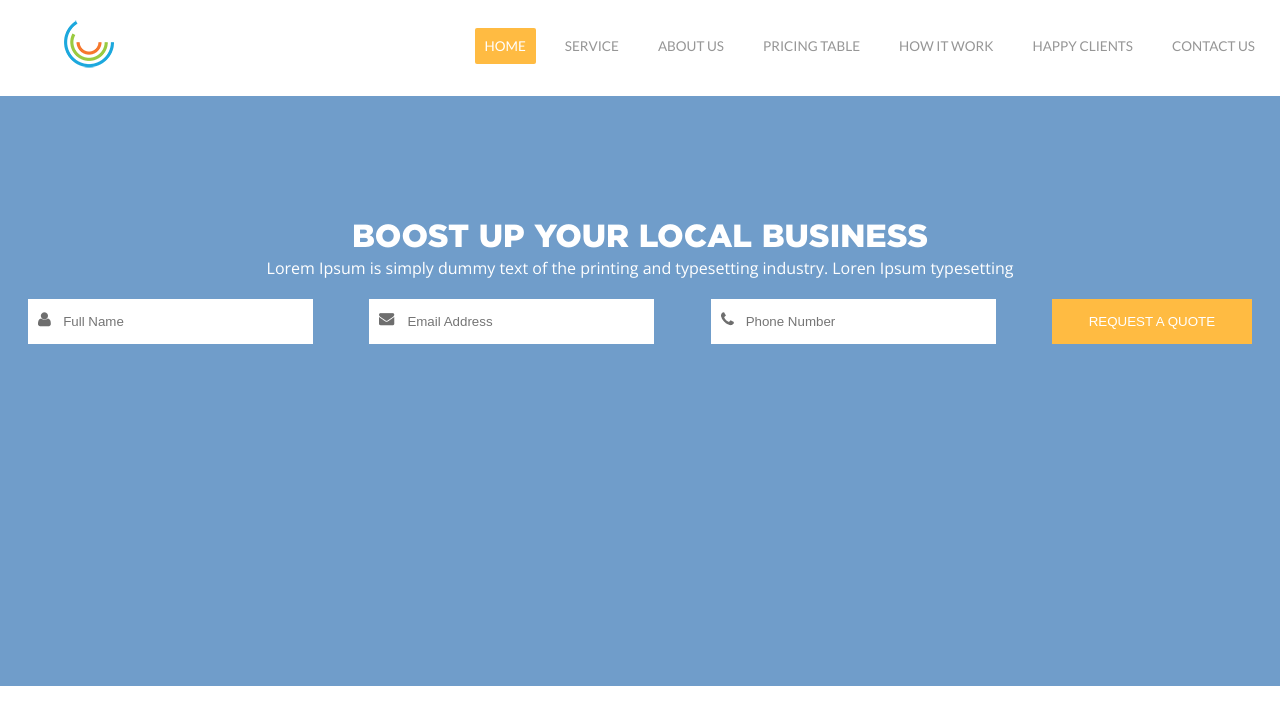
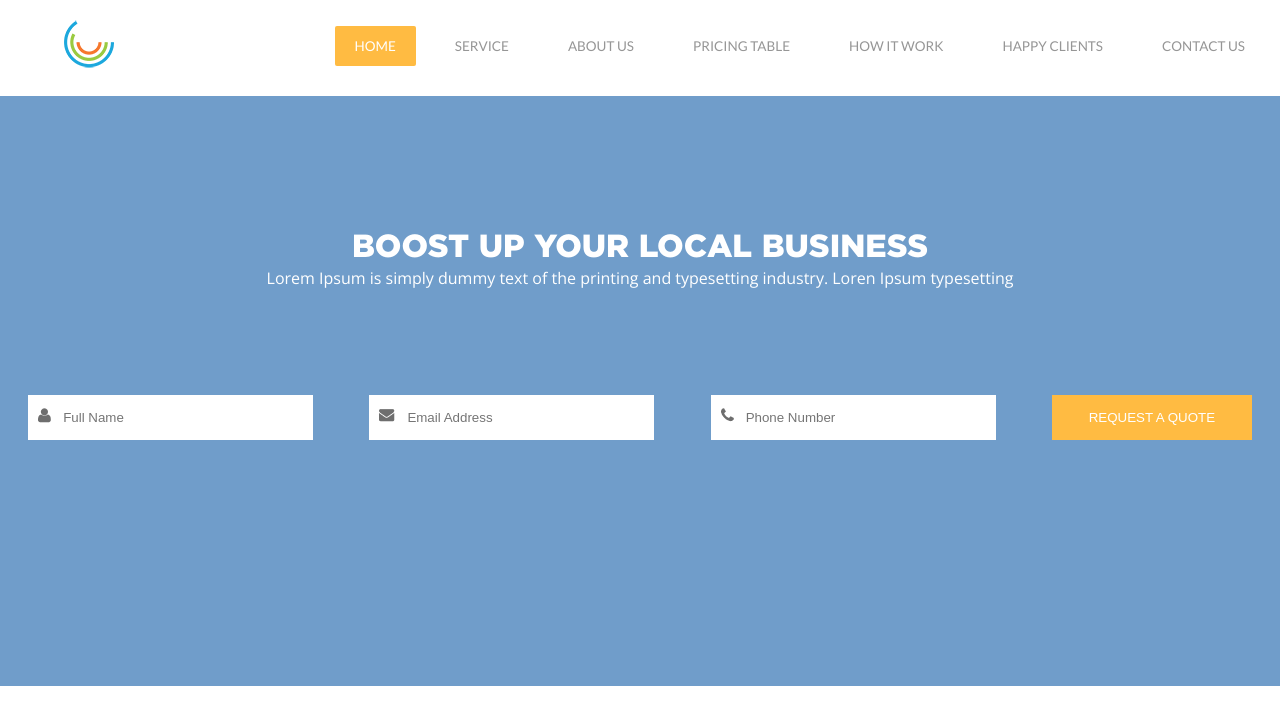
Before and after one commit to TrellixVulnTeam/by-template_RXOF, a plain HTML site: page 1/index.html in a window 1280 px wide. Shown: the top 724 px of the page. Drawn offline with nearby package versions, Linux system fonts and the light colour scheme.

Commit message:
css update

```diff
--- a/1/css/sass/main.sass
+++ b/1/css/sass/main.sass
@@ -26,7 +26,7 @@ header
 .menu
     font-family: "Lato", Serif
     outline: none
-    padding: 10px
+    padding: 12px 20px
     color: #969696
     margin-right: 15px
     font-size: 13.5px
@@ -58,7 +58,7 @@ header
 .top-text
   color: white
   margin: 0 auto
-  top: 100px
+  top: 110px
   position: relative
   text-align: center
   z-index: 5
@@ -73,7 +73,7 @@ header
 .top-request
   display: flex
   position: relative
-  top: 100px
+  top: 196px
   justify-content: center
   margin: 0 auto
 
@@ -98,6 +98,9 @@ header
   justify-content: space-between
   align-items: center
 
+.top-submit:hover
+  box-shadow: 0 14px 28px rgba(0,0,0,0.25), 0 10px 10px rgba(0,0,0,0.22)
+
 
 
 #fio, #mail, #phone
--- a/1/index.html
+++ b/1/index.html
@@ -40,13 +40,14 @@
                     Loren Ipsum typesetting</span>
             </div>
 
-            <div class="top-request">
-                <div class="top-input">
-                    <div class="input-img">
-                        <img src="img/name.png">
+            <form class="top-request" >
+
+                    <div class="top-input">
+                        <div class="input-img">
+                            <img src="img/name.png">
+                        </div>
+                            <input type="text" name="Name" id="fio" placeholder="Full Name" >
                     </div>
-                    <input type="text" name="Name" id="fio" placeholder="Full Name" >
-                </div>
 
                 <div class="top-input">
                     <div class="input-img">
@@ -63,9 +64,10 @@
                 </div>
 
                 <div class="top-submit">
-                    <input type="submit" id="req" value="request a quote">
+                    <input type="submit" id="req" value="request a quote" onclick="alert('Запрос отправлен!')">
                 </div>
-            </div>
+
+            </form>
         </div>
 </body>
 </html>
```
Also changed, not shown: 1/css/main.css, 1/img/notebook.png (added), 1 other file.
